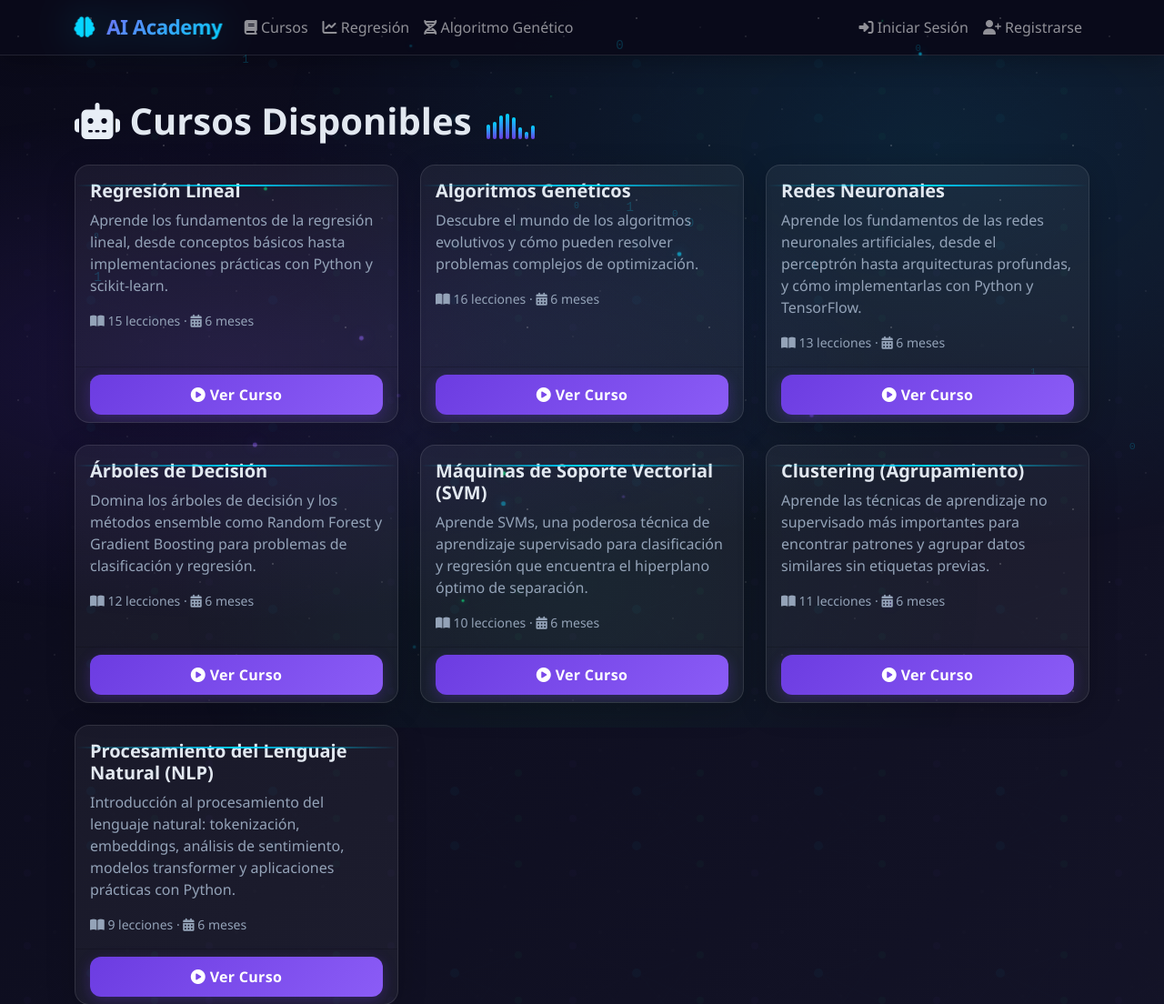
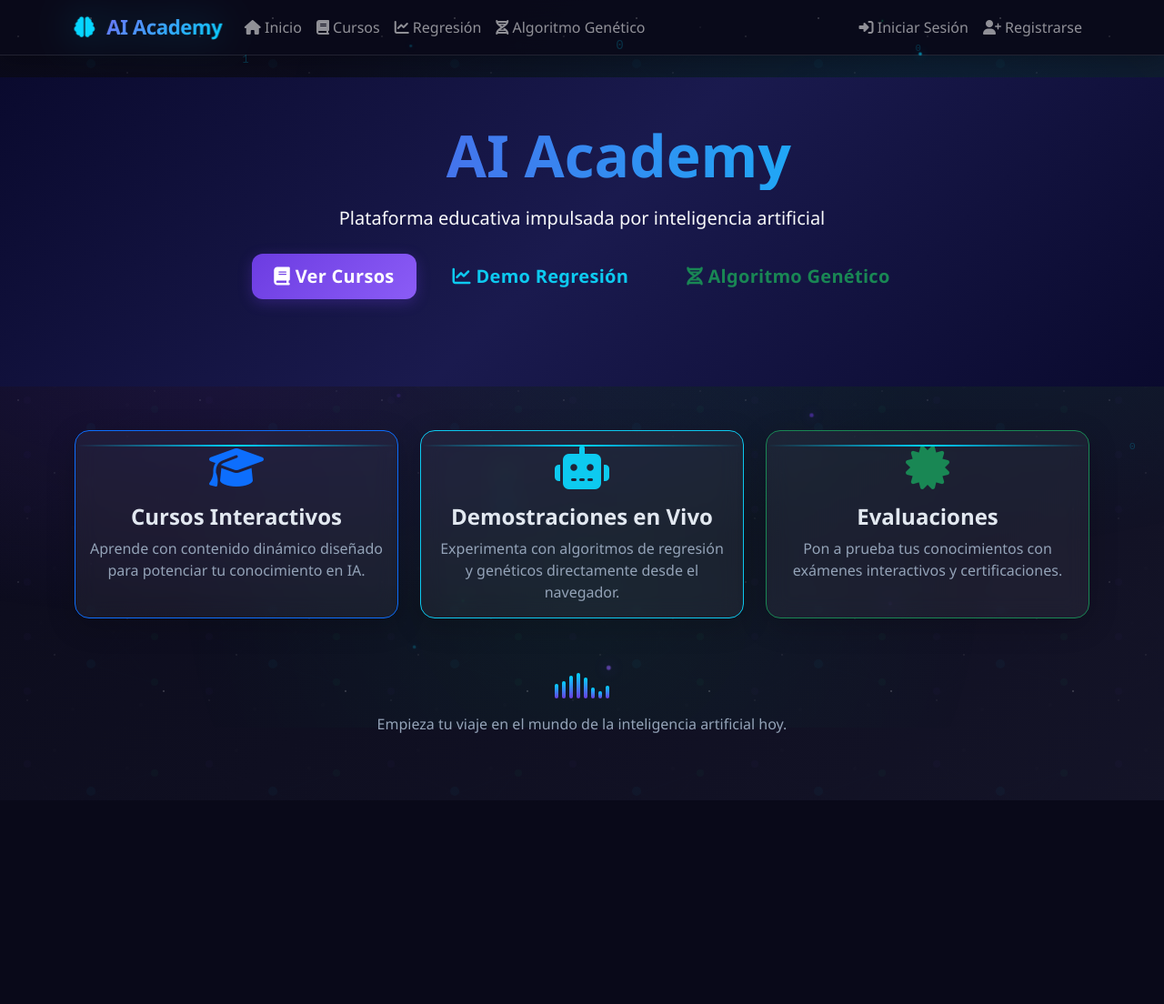
Before and after one commit to Fzp07/IA-academy, a Django app: page / in a window 1280 px wide. Shown: the top 1104 px of the page at 91% size. After the commit the page ends 880 px from the top, so only its background shows below. Run offline with Django 4.2, Linux system fonts and the light colour scheme; data comes from the database, SQL or seed files in the repository.

Commit message:
feat: add landing page, move courses to /courses/

```diff
--- a/apps/courses/views.py
+++ b/apps/courses/views.py
@@ -3,6 +3,9 @@ from django.contrib.auth.decorators import login_required
 from django.contrib import messages
 from .models import Course, Lesson, Enrollment
 from apps.exams.models import Exam, ExamAttempt
+
+def index(request):
+    return render(request, 'index.html')
 
 def course_list(request):
     courses = Course.objects.all()
--- a/config/urls.py
+++ b/config/urls.py
@@ -7,10 +7,12 @@ from django.urls import path, include, re_path
 from django.conf import settings
 from django.conf.urls.static import static
 from django.views.static import serve
+from apps.courses import views as courses_views
 
 urlpatterns = [
     path('admin/', admin.site.urls),
-    path('', include('apps.courses.urls')),
+    path('', courses_views.index, name='home'),
+    path('courses/', include('apps.courses.urls')),
     path('users/', include('apps.users.urls')),
     path('exams/', include('apps.exams.urls')),
     path('regression/', include('apps.regression_demo.urls')),
--- a/templates/base.html
+++ b/templates/base.html
@@ -23,6 +23,11 @@
             </button>
             <div class="collapse navbar-collapse" id="navbarNav">
                 <ul class="navbar-nav me-auto">
+                    <li class="nav-item">
+                        <a class="nav-link" href="/">
+                            <i class="fas fa-home"></i> Inicio
+                        </a>
+                    </li>
                     <li class="nav-item">
                         <a class="nav-link" href="{% url 'courses:course_list' %}">
                             <i class="fas fa-book"></i> Cursos
--- /dev/null
+++ b/templates/index.html
@@ -0,0 +1,72 @@
+{% extends 'base.html' %}
+{% load static %}
+
+{% block title %}AI Academy - Plataforma Educativa Inteligente{% endblock %}
+
+{% block content %}
+<div class="hero-section text-center py-5" style="background: linear-gradient(135deg, #0a0a2e 0%, #1a1a4e 50%, #0a0a2e 100%);">
+    <div class="container">
+        <h1 class="display-3 fw-bold mb-3" style="background: linear-gradient(90deg, #6C3CE1, #00D4FF); -webkit-background-clip: text; -webkit-text-fill-color: transparent;">
+            <i class="fas fa-brain ai-brain-glow"></i> AI Academy
+        </h1>
+        <p class="lead text-light mb-4">Plataforma educativa impulsada por inteligencia artificial</p>
+        <div class="d-flex justify-content-center gap-3 mb-5">
+            <a href="{% url 'courses:course_list' %}" class="btn btn-primary btn-lg px-4">
+                <i class="fas fa-book"></i> Ver Cursos
+            </a>
+            <a href="{% url 'regression_demo:index' %}" class="btn btn-outline-info btn-lg px-4">
+                <i class="fas fa-chart-line"></i> Demo Regresión
+            </a>
+            <a href="{% url 'genetic_demo:index' %}" class="btn btn-outline-success btn-lg px-4">
+                <i class="fas fa-dna"></i> Algoritmo Genético
+            </a>
+        </div>
+    </div>
+</div>
+
+<div class="container mt-5">
+    <div class="row g-4">
+        <div class="col-md-4">
+            <div class="card h-100 border-primary ai-scan">
+                <div class="card-body text-center">
+                    <i class="fas fa-graduation-cap fa-3x text-primary mb-3"></i>
+                    <h4 class="card-title">Cursos Interactivos</h4>
+                    <p class="card-text">Aprende con contenido dinámico diseñado para potenciar tu conocimiento en IA.</p>
+                </div>
+            </div>
+        </div>
+        <div class="col-md-4">
+            <div class="card h-100 border-info ai-scan">
+                <div class="card-body text-center">
+                    <i class="fas fa-robot fa-3x text-info mb-3"></i>
+                    <h4 class="card-title">Demostraciones en Vivo</h4>
+                    <p class="card-text">Experimenta con algoritmos de regresión y genéticos directamente desde el navegador.</p>
+                </div>
+            </div>
+        </div>
+        <div class="col-md-4">
+            <div class="card h-100 border-success ai-scan">
+                <div class="card-body text-center">
+                    <i class="fas fa-certificate fa-3x text-success mb-3"></i>
+                    <h4 class="card-title">Evaluaciones</h4>
+                    <p class="card-text">Pon a prueba tus conocimientos con exámenes interactivos y certificaciones.</p>
+                </div>
+            </div>
+        </div>
+    </div>
+</div>
+
+<div class="container mt-5 mb-5 text-center">
+    <div class="ai-frequency justify-content-center mb-3" style="display:flex; align-items:flex-end; gap:4px; height:40px;">
+        <span style="height:20%;"></span>
+        <span style="height:50%;"></span>
+        <span style="height:30%;"></span>
+        <span style="height:70%;"></span>
+        <span style="height:40%;"></span>
+        <span style="height:60%;"></span>
+        <span style="height:25%;"></span>
+        <span style="height:55%;"></span>
+    </div>
+    <p class="text-muted">Empieza tu viaje en el mundo de la inteligencia artificial hoy.</p>
+</div>
+{% endblock %}
```
